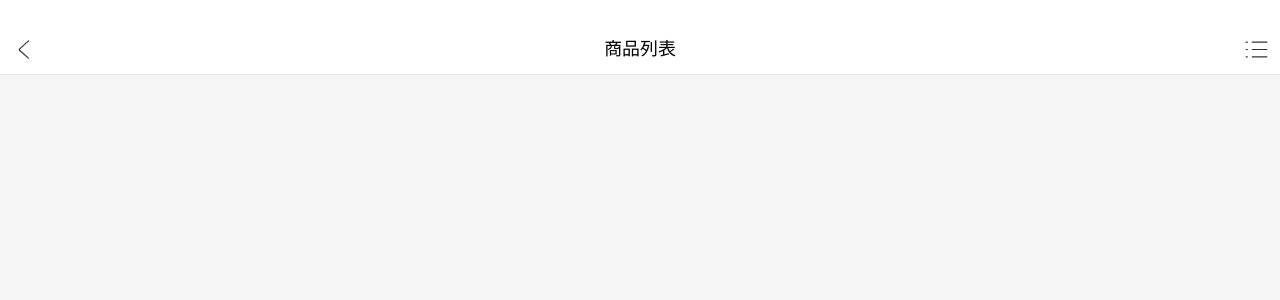
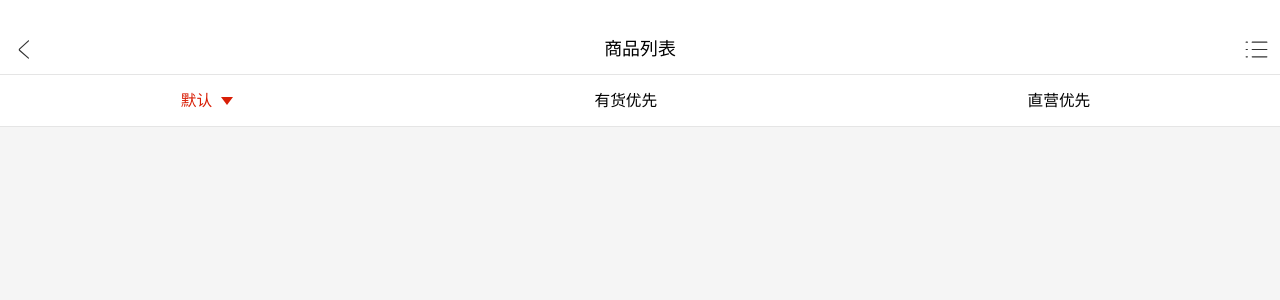
Before and after one commit to zzyo96/hybrid-web-jd, a Vue app: page /goodsList in a window 1280 px wide. Shown: the top 300 px of the page. Built offline with nearby package versions, Linux system fonts and the light colour scheme; what vue-resource would draw is missing.

Commit message:
完成筛选项功能

```diff
--- /dev/null
+++ b/src/components/goods/GoodsOptions.vue
@@ -0,0 +1,250 @@
+<template>
+    <div class="goods-options z-index-2">
+        <!-- 一级筛选项 -->
+        <ul class="goods-options-list">
+            <li class="goods-options-list-item" v-for="(item, index) in optionsDatas" :key="index">
+                <a class="goods-options-list-item-content" @click="onOptionsItemClick(item, index)">
+                    <span class="goods-options-list-item-content-name" :class="{'goods-options-list-item-content-name-active' : selectOption.id === item.id}">{{item.name}}</span>
+                    <span class="goods-options-list-item-content-caret caret" v-if="item.subs.length > 0"
+                        :class="[isShowSubContent && selectOption.id === item.id ? 'goods-options-list-item-content-caret-open' : 'goods-options-list-item-content-caret-close']"></span>
+                </a>
+            </li>
+        </ul>
+        <!-- 子选项内容 -->
+        <transition name="fold-height">
+            <div class="options-sub-content z-index-2" v-show="isShowSubContent">
+                <ul class="options-sub-content-list">
+                    <li class="options-sub-content-list-item"
+                    v-for="(item, index) in selectOption.subs" :key="index">
+                        <a class="options-sub-content-list-item-content" @click="onSubOptionsItemClick(item, index)">
+
+                            <span class="options-sub-content-list-item-content-name" :class="{'options-sub-content-list-item-content-name-active' : selectOption.id === item.id}">{{item.name}}</span>
+                            <img class="options-sub-content-list-item-content-select" src="@img/options-select.svg" v-show="selectOption.id === item.id">
+                        </a>
+                    </li>
+                </ul>
+            </div>
+        </transition>
+
+        <!-- 遮盖层 -->
+        <div class="cover" v-show="isShowSubContent" @click="isShowSubContent = false"></div>
+    </div>
+</template>
+
+<script>
+export default {
+    data: function () {
+        return {
+            // 筛选项数据源
+            optionsDatas: [
+                {
+                    id: '1',
+                    name: '默认',
+                    subs: [
+                        {
+                            id: '1',
+                            name: '默认'
+                        },
+                        {
+                            id: '1-2',
+                            name: '价格由高到低'
+                        },
+                        {
+                            id: '1-3',
+                            name: '销量由高到低'
+                        }
+                    ]
+                },{
+                    id: '2',
+                    name: '有货优先',
+                    subs: []
+                },{
+                    id: '3',
+                    name: '直营优先',
+                    subs: []
+                }
+            ],
+            // 选中的筛选项
+            selectOption: {},
+            // 标记子选项是否处于展开状态
+            isShowSubContent: false
+        }
+    },
+    created: function () {
+        this.selectOption = this.optionsDatas[0];
+    },
+    methods: {
+        /**
+         * 一级选项点击事件。
+         * 1、如果子选项处于展开状态，则关闭子选项视图
+         * 2、筛选项（item）包含子选项（subs.length > 0），
+         * 并且当前 item 处于一个选中状态下的时候 （item.id === slectOption.id） 。 展示子选项视图。
+         * 3、设置选中项为用户点击的 item 。
+         */
+        onOptionsItemClick: function (item) {
+            // 如果子选项处于展开状态，则关闭子选项视图
+            // 需要标记子选项视图是否展开 isShowSubContent
+            if (this.isShowSubContent) {
+                this.isShowSubContent = false;
+                return;
+            }
+            // 展示子选项视图
+            // 1、（item）包含子选项（subs.length > 0），
+            // 2、item 处于一个选中状态下的时候 （item.id === slectOption.id）
+            if (item.subs.length > 0 && this.selectOption.id === item.id) {
+                this.isShowSubContent = true;
+            }
+            // 设置选中项为用户点击的 item
+            this.selectOption = item;
+        },
+        /**
+         * 子选项点击事件
+         * 1、设置选中项为用户点击的选项（item）
+         * 2、将选中项置顶到一级选项
+         * 3、关闭子选项视图
+         */
+        onSubOptionsItemClick: function (item) {
+            // 设置选中项为用户点击的选项（item）
+            this.selectOption = item;
+            // 将选中项置顶到一级选项
+            this.optionsDatas.forEach(options => {
+                options.subs.forEach(subOptions => {
+                    if (subOptions.id == this.selectOption.id) {
+                        options.id = subOptions.id;
+                        options.name = subOptions.name;
+                    }
+                })
+            });
+            // 关闭子选项视图
+            this.isShowSubContent = false;
+        }
+    },
+    watch: {
+        /**
+         * 监听筛选项改变
+         */
+        selectOption: function (newV) {
+            this.$emit('optionsChange', newV.id);
+        }
+    }
+}
+</script>
+
+<style lang="scss" scoped>
+@import '@css/style.scss';
+
+    .goods-options {
+        width: 100%;
+        border-bottom: 1px solid $lineColor;
+
+        // 一级选项 css
+        &-list {
+            display: flex;
+            width: 100%;
+            height: px2rem(46);
+            background-color: white;
+
+            &-item {
+                flex-grow: 1;
+
+                &-content {
+                    height: 100%;
+                    display: flex;
+                    justify-content: center;
+                    align-items: center;
+
+                    &-name {
+                        font-size: $infoSize;
+                        margin-right: $marginSize;
+
+                        &-active {
+                            color: $mainColor;
+                        }
+                    }
+
+                    // 三角形的动画
+                    &-caret {
+                        // 子选项展开时，三角形的动画
+                        &-open {
+                            transform: rotate(-180deg);
+                            transition: all .3s;
+                        }
+                        // 子选项关闭时，三角形的动画
+                        &-close {
+                            transform: rotate(0deg);
+                            transition: all .3s;
+                        }
+                    }
+                }
+            }
+        }
+
+        // 子选项 css
+        .options-sub-content {
+            position: absolute;
+            width: 100%;
+            max-height: px2rem(180);
+            overflow: hidden;
+            overflow-y: auto;
+            background-color: white;
+
+            &-list {
+                &-item {
+                    &-content {
+                        display: flex;
+                        align-items: center;
+                        border-top: 1px solid $lineColor;
+                        padding: $marginSize;
+                        height: px2rem(44);
+                        box-sizing: border-box;
+
+                        &-name {
+                            font-size: $infoSize;
+                            display: inline-block;
+                            flex-grow: 1;
+
+                            &-active {
+                                color: $mainColor;
+                            }
+                        }
+
+                        &-select {
+                            width: px2rem(18);
+                            height: px2rem(18);
+                        }
+                    }
+                }
+            }
+        }
+
+        // 子选项内容展开动画，当  v-if/v-show="true" 时候 调用
+        .fold-height-enter-active {
+            animation-duration: .3s;
+            animation-name: fold-height-open;
+        }
+
+        @keyframes fold-height-open {
+            0% {
+                max-height: 0;
+            }
+            100% {
+                max-height: px2rem(180);
+            }
+        }
+
+        // 子选项内容关闭的动画，当 v-if/v-show="false" 时候调用
+        .fold-height-leave-active {
+            animation-duration: .3s;
+            animation-name: fold-height-close;
+        }
+
+        @keyframes fold-height-close {
+            0% {
+                max-height: px2rem(180);
+            }
+            100% {
+                max-height: 0;
+            }
+        }
+    }
+</style>
--- a/src/views/GoodsList.vue
+++ b/src/views/GoodsList.vue
@@ -7,21 +7,22 @@
         </navigation-bar>
 
         <!--<div class="goods-list-page-content" :class="{'iphonex-bottom' : $store.state.isIphoneX}">-->
-            <!--<goods-options @optionsChange="onGoodsOptionsChange"></goods-options>-->
+        <div class="goods-list-page-content">
+            <goods-options @optionsChange="onGoodsOptionsChange"></goods-options>
             <!--<goods :layoutType="layoutType.type" :sort="sortType"></goods>-->
-        <!--</div>-->
+        </div>
     </div>
 </template>
 
 <script>
 import NavigationBar from '@c/currency/NavigationBar.vue';
-// import GoodsOptions from '@c/goods/GoodsOptions.vue';
+import GoodsOptions from '@c/goods/GoodsOptions.vue';
 // import Goods from '@c/goods/Goods.vue';
 export default {
     name: 'goodsList',
     components: {
         NavigationBar,
-        // GoodsOptions,
+        GoodsOptions,
         // Goods
     },
     data: function () {
```
